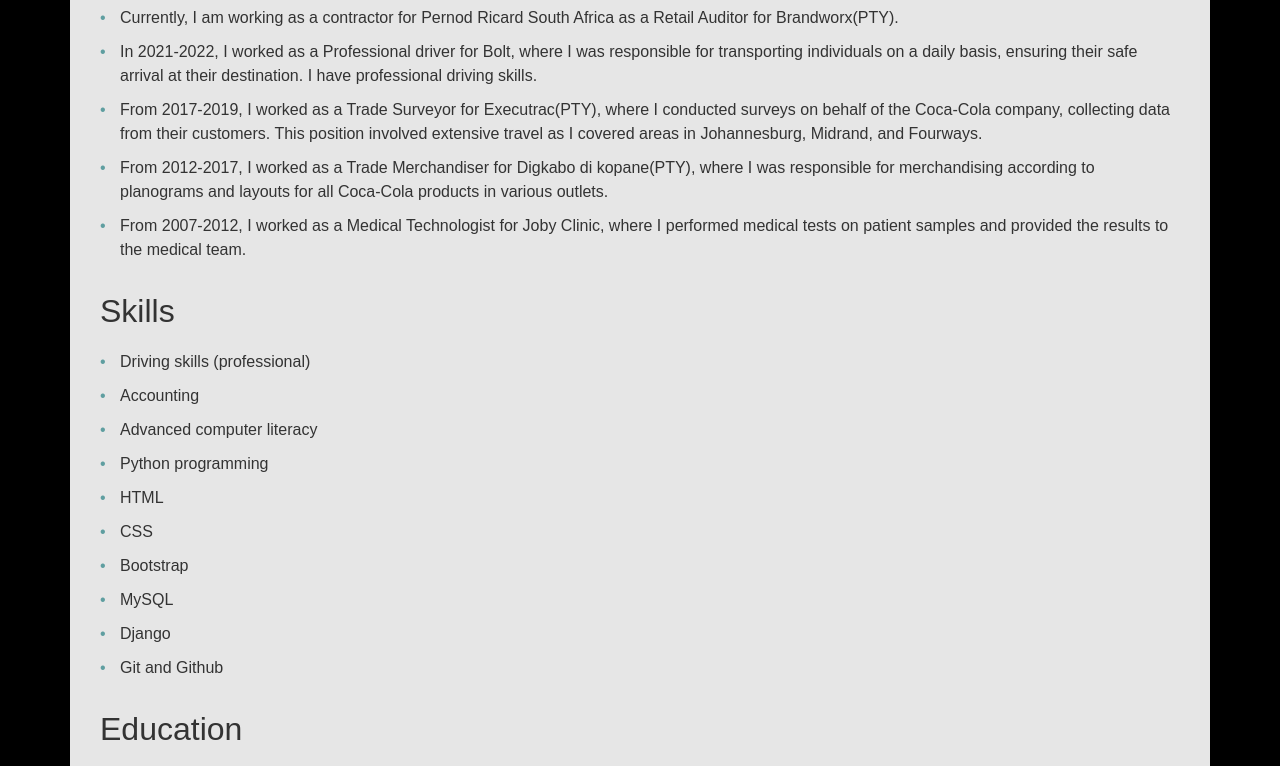
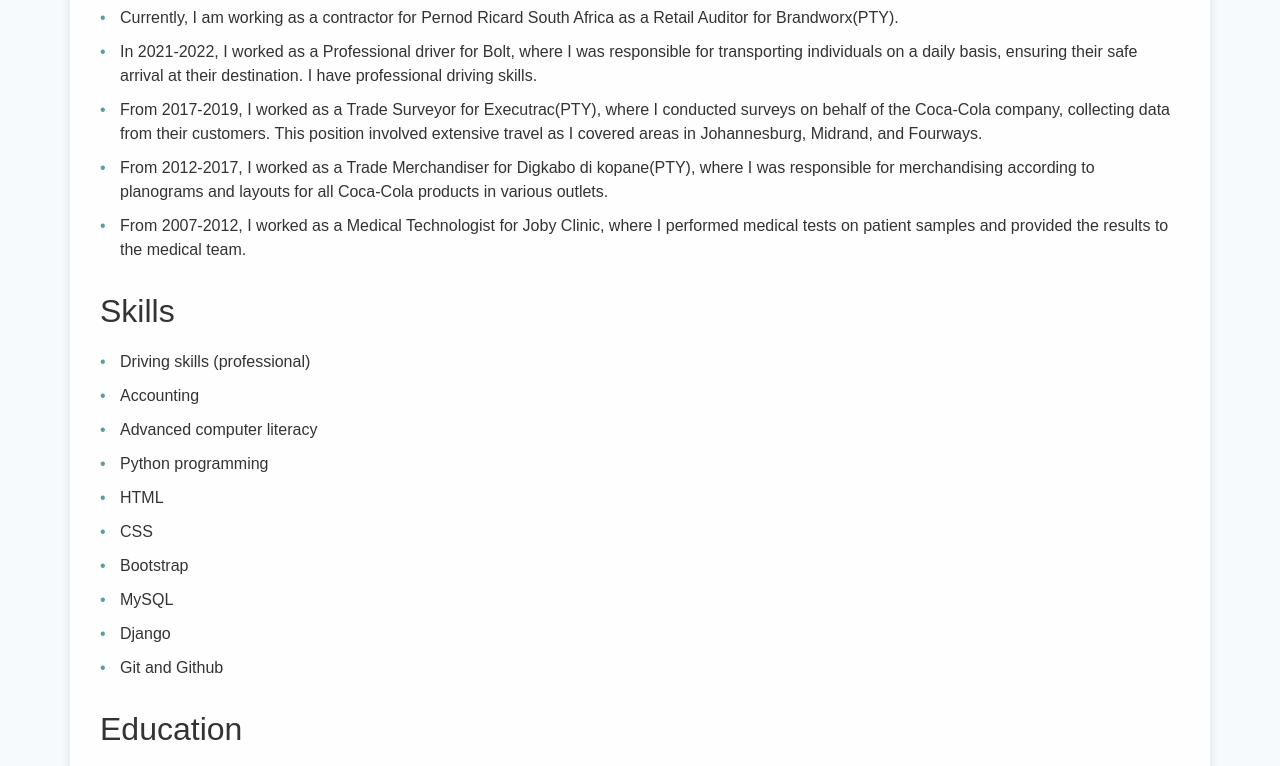
Before and after one commit to TDKasala/MyCV, a plain HTML site: page index.html in a window 1280 px wide. Shown: the part 543-1309 px from the top of the page. Drawn offline with nearby package versions, Linux system fonts and the light colour scheme.

Commit message:
Update style.css

```diff
--- a/style.css
+++ b/style.css
@@ -1,7 +1,7 @@
 /* Add some general styling */
 body {
     font-family: Arial, sans-serif;
-    background-color: #000000; /* Set the background color to black */
+    background-color: #F7FAFC;
     margin: 0;
     padding: 0;
 }
```
